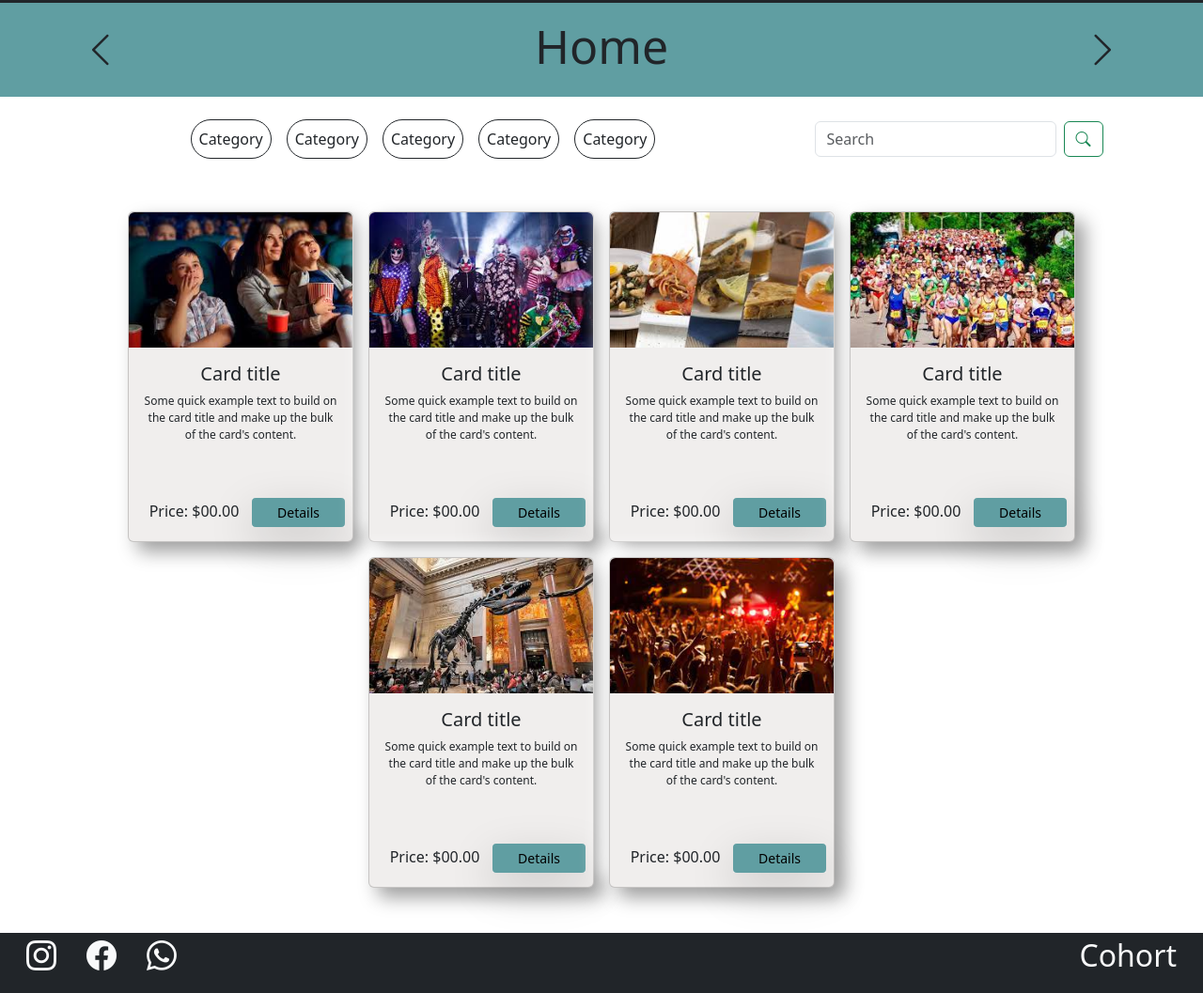
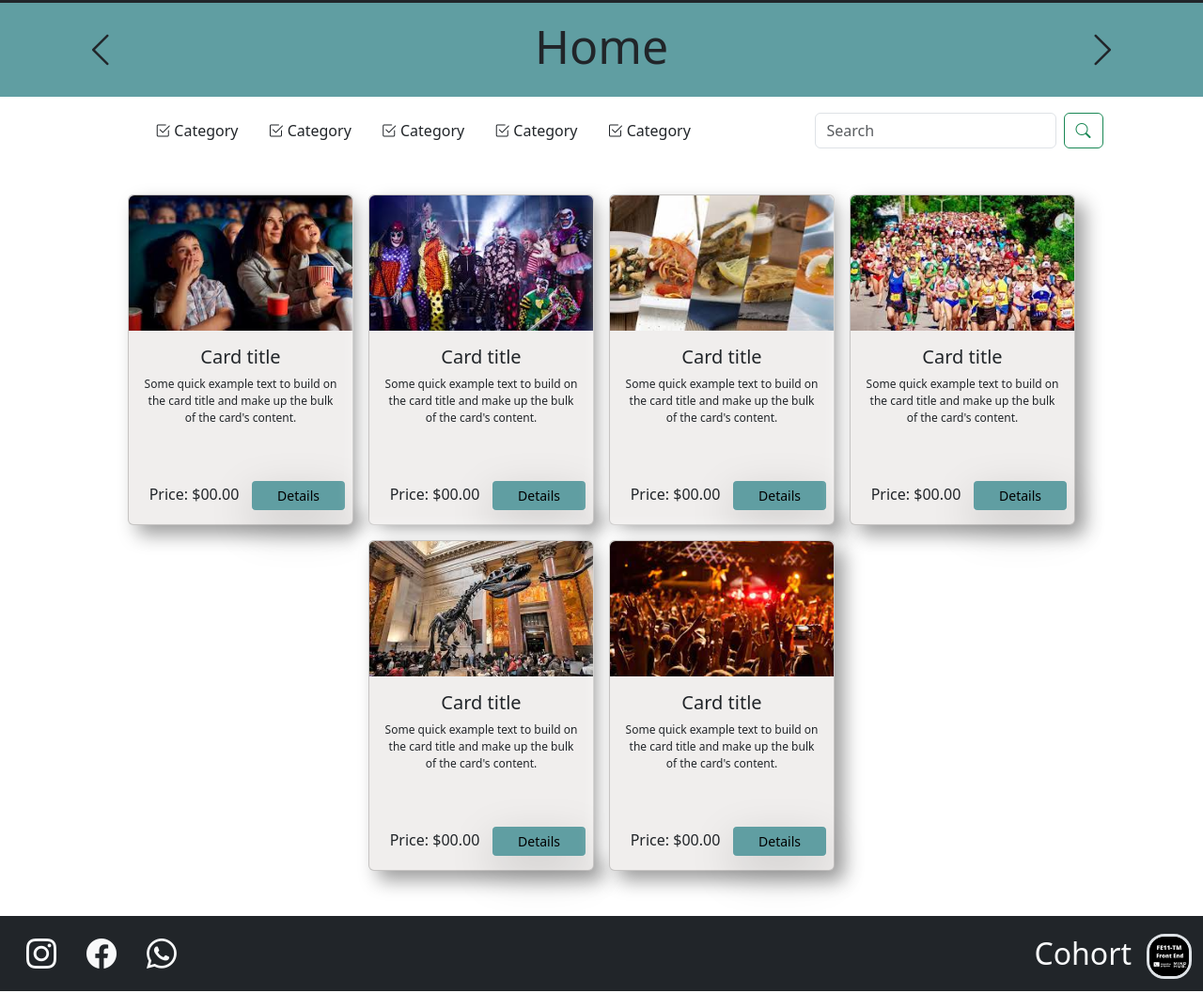
Before and after one commit to arielLevita/AmazingEvents_LEVITA, a plain HTML site: page index.html in a window 1280 px wide. Shown: the part 60-1117 px from the top of the page at 94% size. Drawn offline with nearby package versions, Linux system fonts and the light colour scheme.

Commit message:
Index terminado

```diff
--- a/index.html
+++ b/index.html
@@ -28,6 +28,7 @@
         <div
           class="container-fluid d-flex flex-wrap justify-content-between align-items-center"
         >
+          <!-- Logo -->
           <a class="nav d-flex navbar-brand" href="#">
             <img
               src="./assets/Logo Amazing Events.png"
@@ -72,12 +73,13 @@
         </div>
       </nav>
 
+      <!-- Slider -->
       <div class="slider container-fluid">
         <div class="row d-flex align-items-center">
           <div class="col text-center">
             <a href="stats"><i class="bi bi-chevron-left text-dark"></i></a>
           </div>
-          <div class="col-8 text-center py-3">
+          <div class="col-6 col-sm-8 text-center py-3">
             <h1>Home</h1>
           </div>
           <div class="col text-center">
@@ -88,6 +90,7 @@
     </header>
 
     <main>
+      <!-- Selector -->
       <div class="container">
         <div class="row my-3">
           <div class="col-12 col-md-8 d-flex justify-content-center">
@@ -99,35 +102,35 @@
                 autocomplete="off"
               />
               <label class="btn btn-outline-dark rounded-pill" for="category1"
-                >Category</label
+                ><i class="bi bi-check2-square"></i> Category</label
               ><input
                 type="checkbox"
                 class="btn-check"
                 id="category2"
                 autocomplete="off"
               /><label class="btn btn-outline-dark rounded-pill" for="category2"
-                >Category</label
+                ><i class="bi bi-check2-square"></i> Category</label
               ><input
                 type="checkbox"
                 class="btn-check"
                 id="category3"
                 autocomplete="off"
               /><label class="btn btn-outline-dark rounded-pill" for="category3"
-                >Category</label
+                ><i class="bi bi-check2-square"></i> Category</label
               ><input
                 type="checkbox"
                 class="btn-check"
                 id="category4"
                 autocomplete="off"
               /><label class="btn btn-outline-dark rounded-pill" for="category4"
-                >Category</label
+                ><i class="bi bi-check2-square"></i> Category</label
               ><input
                 type="checkbox"
                 class="btn-check"
                 id="category5"
                 autocomplete="off"
               /><label class="btn btn-outline-dark rounded-pill" for="category5"
-                >Category</label
+                ><i class="bi bi-check2-square"></i> Category</label
               >
             </form>
           </div>
@@ -148,6 +151,7 @@
         </div>
       </div>
 
+      <!-- Cards -->
       <div class="container cards-section my-5">
         <div
           class="row d-flex flex-wrap align-items-center justify-content-center grid gap-3"
@@ -280,8 +284,11 @@
         </div>
       </div>
 
+      <!-- Footer -->
       <footer>
-        <div class="container-fluid text-light bg-dark d-flex">
+        <div class="container-fluid text-light bg-dark pt-3">
+          <div class="row d-flex flex-wrap justify-content-between">
+            <div class="col social d-flex justify-content-start flex-grow-1">
               <div class="px-3">
                 <a><i class="bi bi-instagram"></i></a>
               </div>
@@ -291,7 +298,14 @@
               <div class="px-3">
                 <a><i class="bi bi-whatsapp"></i></a>
               </div>
+            </div>
+            <div class="col cohort d-flex justify-content-end">
               <div class="px-3 ms-auto"><p>Cohort</p></div>
+              <div class="cohort-logo p-0">
+                <img src="./assets/fe11.png" class="border border-3" alt="" />
+              </div>
+            </div>
+          </div>
         </div>
       </footer>
     </main>
--- a/styles/style.css
+++ b/styles/style.css
@@ -6,6 +6,10 @@
 
 nav img {
     max-width: 150px;
+}
+
+.nav-link {
+    color: #F0EEED;
 }
 
 .slider {
@@ -19,7 +23,11 @@ h1 {
 
 .rounded-pill {
     margin: 0.5rem;
-    padding: 0.5rem;
+    padding: 0 0.5rem;
+}
+
+.btn-outline-dark, .btn-outline-dark:hover {
+  border: none;
 }
 
 .card {
@@ -73,3 +81,13 @@ h1 {
 footer {
     font-size: 2rem;
 }
+
+.cohort-logo img {
+    height: 3rem;
+    width: 3rem;
+    border-radius: 40%;
+    -webkit-border-radius: 40%;
+    -moz-border-radius: 40%;
+    -ms-border-radius: 40%;
+    -o-border-radius: 40%;
+}
```
Also changed, not shown: assets/fe11.png (added). Lines whose indentation alone changed are shown as unchanged.
